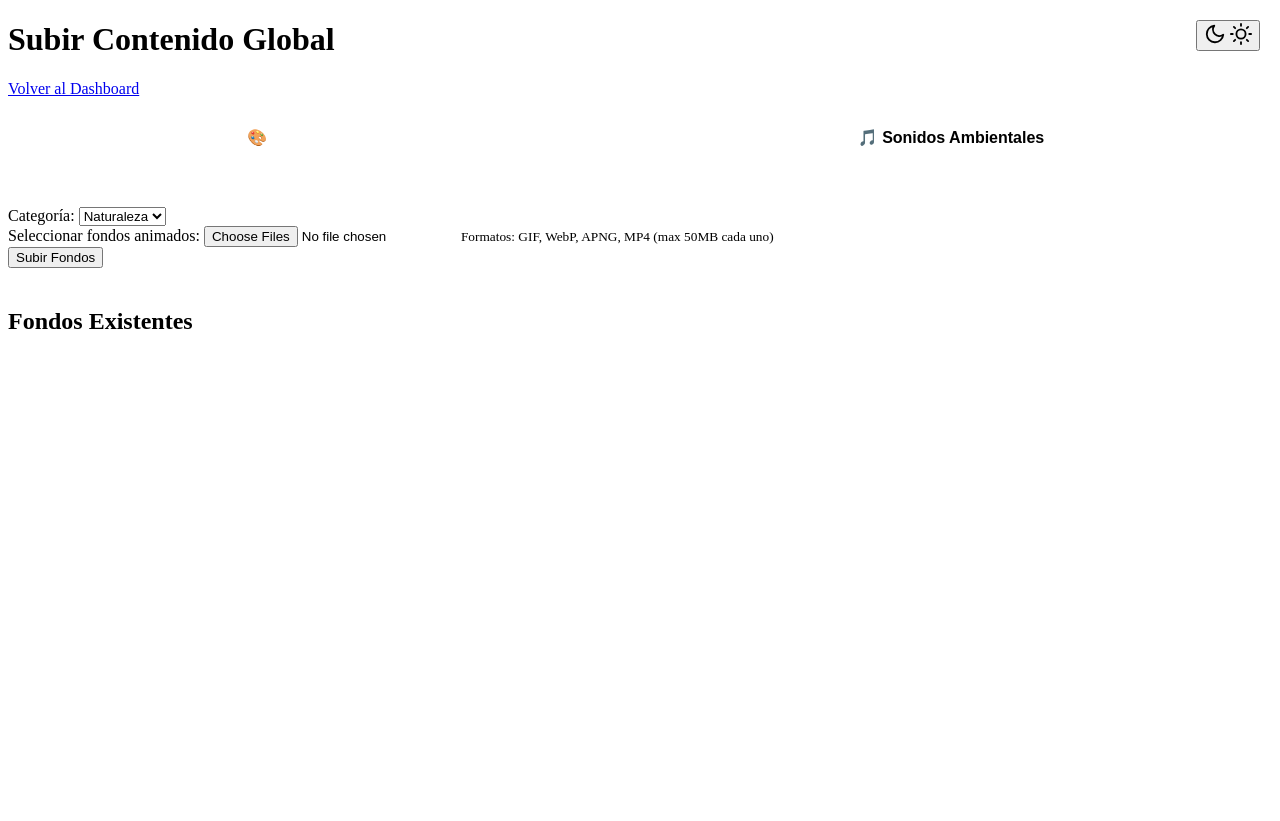
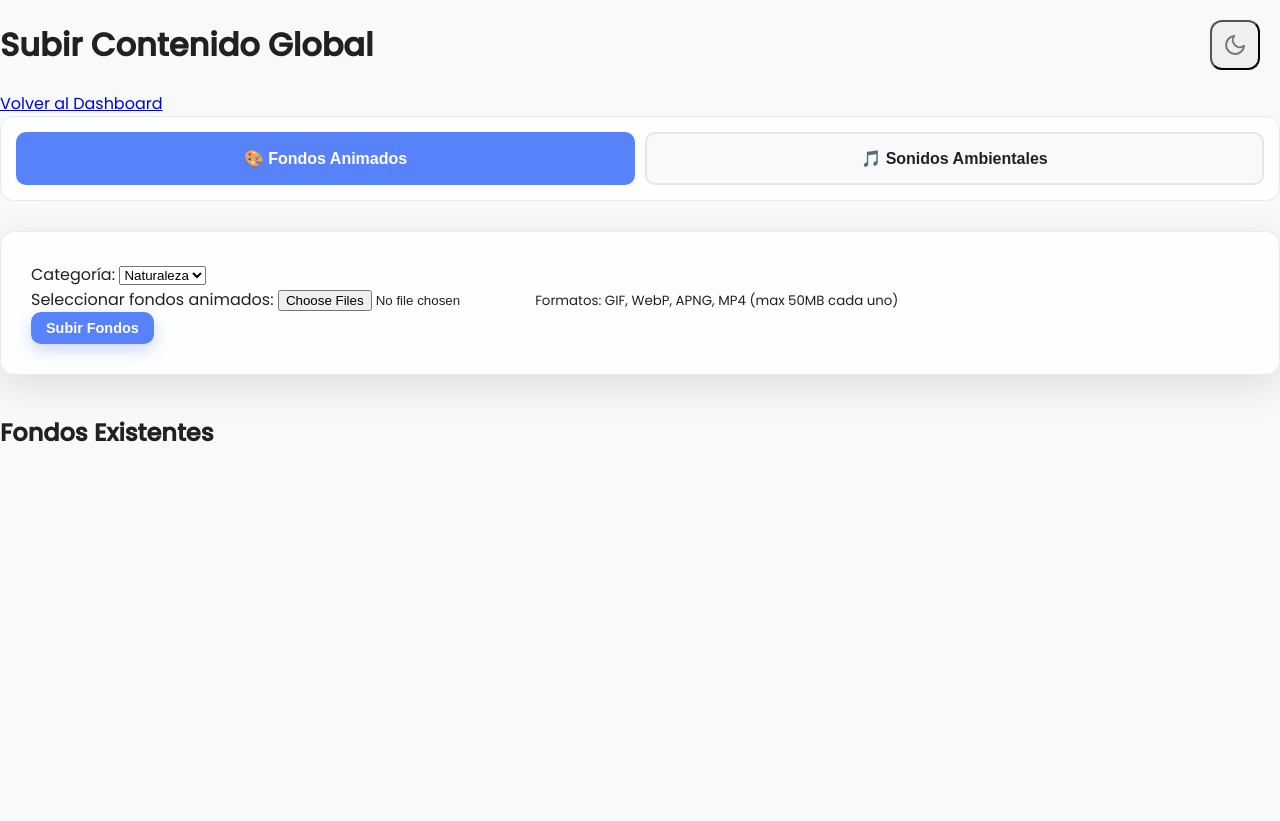
Before and after one commit to OswaldoArceoR/ZenStudio, a PHP site: page /subirContenido.php in a window 1280 px wide. Before the commit the page ends 329 px from the top, so only its background shows below. Run offline with PHP 8.4, Linux system fonts and the light colour scheme.

Commit message:
hice  que subirContenido.php sea funcional y ya se pueda subir el contenido desde ahi a la base de datos.

```diff
--- a/subirContenido.php
+++ b/subirContenido.php
@@ -361,7 +361,7 @@ function procesarSonidosRuta($categoria, $uploadedFiles, &$successCount, &$error
   <meta charset="UTF-8">
   <meta name="viewport" content="width=device-width, initial-scale=1.0">
   <title>Subir Contenido - ZenStudio</title>
-  <link rel="stylesheet" href="CSS.css">
+  <link rel="stylesheet" href="CSS/principal.css">
   <link rel="stylesheet" href="CSS/fondos.css">
   <link href="https://fonts.googleapis.com/css2?family=Poppins:wght@300;400;500&display=swap" rel="stylesheet">
 
@@ -407,10 +407,8 @@ function procesarSonidosRuta($categoria, $uploadedFiles, &$successCount, &$error
       </div>
 
       <!-- Formulario Fondos → ahora guarda en BLOB por defecto -->
-      <form action="subirContenido.php" method="POST" enctype="multipart/form-data" value="fondos">
+      <form action="subirContenido.php" method="POST" enctype="multipart/form-data" class="upload-form active" id="form-fondos">
         <input type="hidden" name="tipo" value="fondos">
-        <!-- Opcional: si quieres forzar ruta alguna vez -->
-        <!-- <input type="hidden" name="modo" value="blob"> -->
         <div class="form-group">
           <label for="categoria-fondos">Categoría:</label>
           <select name="categoria" id="categoria-fondos" required class="form-select">
@@ -432,7 +430,8 @@ function procesarSonidosRuta($categoria, $uploadedFiles, &$successCount, &$error
       </form>
 
       <!-- Formulario Sonidos → ahora guarda en BLOB por defecto -->
-      <form action="subirContenido.php" method="POST" enctype="multipart/form-data" class="upload-form" id="form-sonidosidden" name="modo" value="blob"> -->
+      <form action="subirContenido.php" method="POST" enctype="multipart/form-data" class="upload-form" id="form-sonidos">
+        <input type="hidden" name="tipo" value="sonidos">
         <div class="form-group">
           <label for="categoria-sonidos">Categoría:</label>
           <select name="categoria" id="categoria-sonidos" required class="form-select">
```
